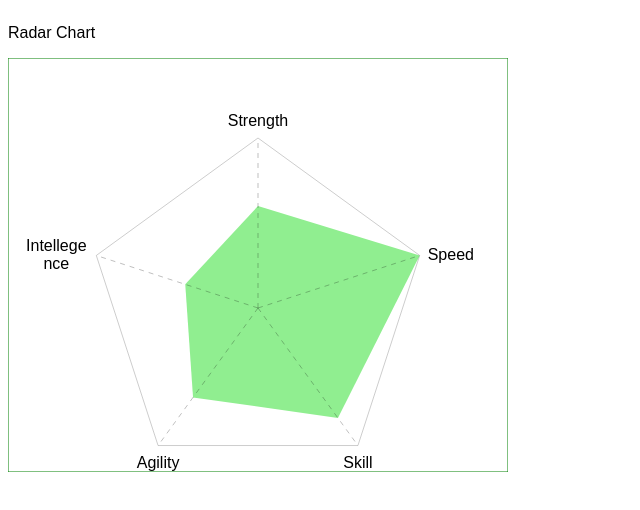
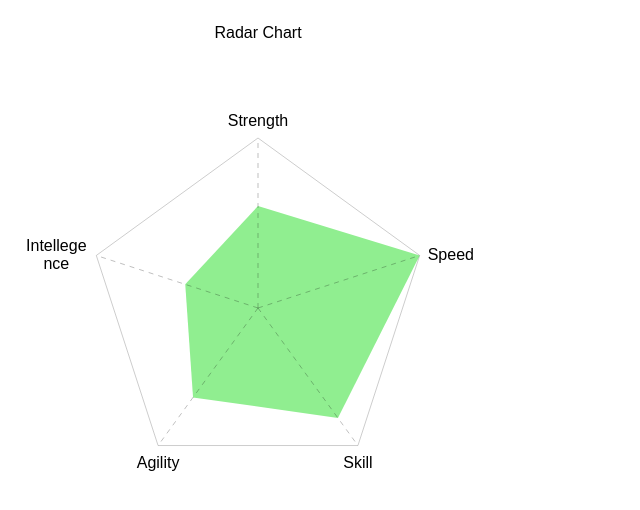
Before and after one commit to liam-t/radar-chart-react-component, a React (Create React App) app: page / in a window 1280 px wide. Shown: the top 510 px of the page, without its empty margins (0-640 px from the left). Built offline with nearby package versions, Linux system fonts and the light colour scheme.

Commit message:
removing debugging shape; centering title

```diff
--- a/src/components/RadarChart/Svg.jsx
+++ b/src/components/RadarChart/Svg.jsx
@@ -52,14 +52,6 @@ const Svg = ({
 
   return (
     <SvgEl width={width} height={height}>
-      <rect
-        x={0}
-        y={0}
-        width={width}
-        height={height}
-        fill="none"
-        stroke="green"
-      />
       <PadTransform transform={`translate(${padding.left} ${padding.top})`}>
         <Background
           axes={series[axesSeriesIndex].axes}
--- a/src/components/RadarChart/index.jsx
+++ b/src/components/RadarChart/index.jsx
@@ -110,7 +110,9 @@ const absCss = css`
 const RadarChartWrap = styled.div`
   ${absCss};
 `;
-const Name = styled.p``;
+const Name = styled.p`
+  text-align: center;
+`;
 const Inner = styled.div`
   position: relative;
 `;
```
